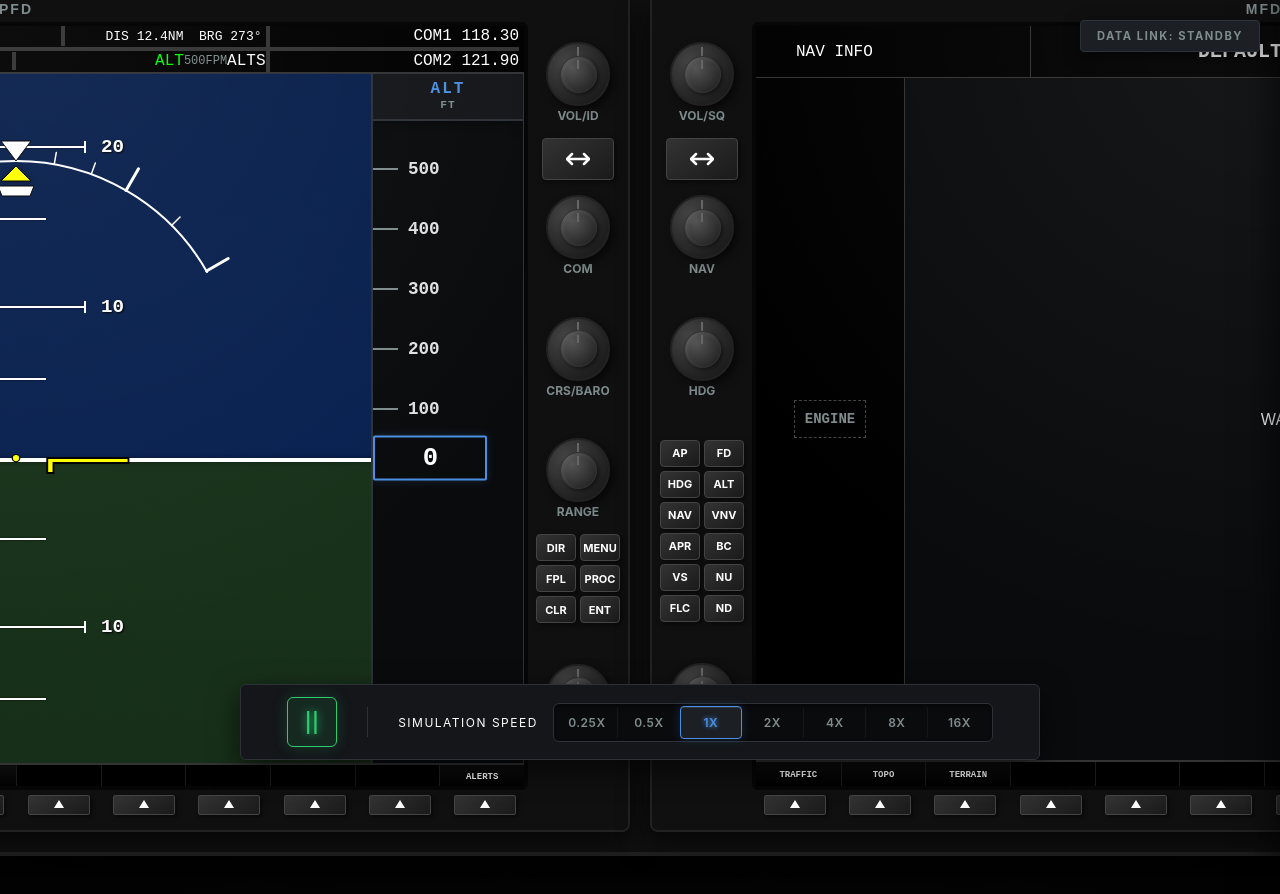
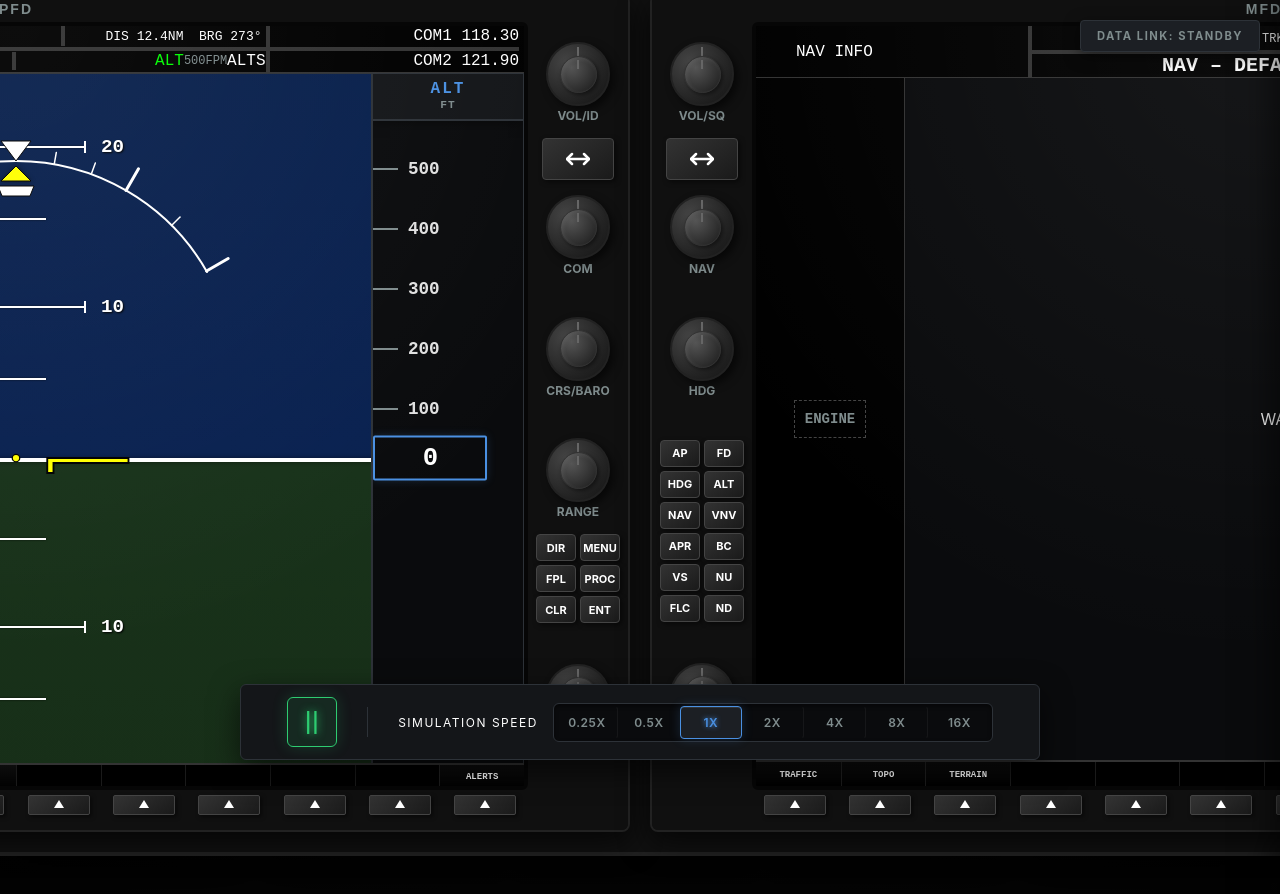
Before and after one commit to mirotol/aviation, a React (Vite) app in the folder frontend/: page / in a window 1280 px wide. Shown: the top 894 px of the page. Built offline with nearby package versions, Linux system fonts and the light colour scheme; no server answers.

Commit message:
Refactor mfd page header to show current page and nav data

```diff
--- a/frontend/src/features/mfd/components/MFDPageHeader.tsx
+++ b/frontend/src/features/mfd/components/MFDPageHeader.tsx
@@ -1,4 +1,6 @@
 import React from 'react';
+import { useWebSocket } from '../../../hooks/useWebSocket';
+import { usePageContext } from '../pages/PageContext';
 import '../styles/MFDPageHeader.css';
 
 interface MFDPageHeaderProps {
@@ -8,12 +10,49 @@ interface MFDPageHeaderProps {
 }
 
 export const MFDPageHeader: React.FC<MFDPageHeaderProps> = ({ title, pageIndex, pageCount }) => {
+  const { snapshot } = useWebSocket();
+  const { mfdPageGroup, mfdModalPage } = usePageContext();
+
+  const gs = snapshot ? Math.round(snapshot.airSpeed.speed) : 0;
+  const trk = snapshot ? Math.round(snapshot.attitude.yaw) : 0;
+  const trkStr = trk.toString().padStart(3, '0');
+
+  const groupLabel = mfdModalPage || mfdPageGroup;
+
   return (
     <div className="mfd-page-header">
-      <div className="header-section left">NAV INFO</div>
+      <div className="header-section left">{groupLabel} INFO</div>
+
       <div className="header-section center">
-        <div className="page-title">{title}</div>
+        {/* TOP: NAV DATA */}
+        <div className="center-row top">
+          <div className="nav-metric">
+            <span className="nav-label">GS</span>
+            <span className="nav-value">{gs}KT</span>
+          </div>
+
+          <div className="nav-metric">
+            <span className="nav-label">DTK</span>
+            <span className="nav-value">273°</span>
+          </div>
+
+          <div className="nav-metric">
+            <span className="nav-label">TRK</span>
+            <span className="nav-value">{trkStr}°</span>
+          </div>
+
+          <div className="nav-metric">
+            <span className="nav-label">ETE</span>
+            <span className="nav-value">00:18</span>
+          </div>
+        </div>
+
+        {/* BOTTOM: PAGE INFO */}
+        <div className="center-row bottom">
+          <div className="page-title">{groupLabel} – {title}</div>
+        </div>
       </div>
+
       <div className="header-section right">COM INFO</div>
     </div>
   );
--- a/frontend/src/features/mfd/components/NavigationDisplay.tsx
+++ b/frontend/src/features/mfd/components/NavigationDisplay.tsx
@@ -557,15 +557,6 @@ const NavigationDisplay: React.FC<NavigationDisplayProps> = ({ initialRangeNM =
           </svg>
         </div>
 
-        <div className="map-overlay">
-          <div className="stat">
-            GS <span className="value">{Math.round(snapshot.airSpeed.speed)} KT</span>
-          </div>
-          <div className="stat">
-            TRK <span className="value">{Math.round(track).toString().padStart(3, '0')}°</span>
-          </div>
-        </div>
-
         <div className="range-indicator">{rangeNM} NM</div>
       </div>
     </div>
--- a/frontend/src/features/mfd/pages/PageContext.tsx
+++ b/frontend/src/features/mfd/pages/PageContext.tsx
@@ -5,7 +5,7 @@ import { NavigationMapPage, TrafficMapPage, PlaceholderPage } from './PageDefini
  * MFD Page Group identifiers.
  * To add a new group (e.g., 'SYSTEM'), add it here and update MFD_PAGES.
  */
-export type MFDPageGroup = 'MAP' | 'WPT' | 'AUX' | 'NRST' | 'FPL' | 'PROC';
+export type MFDPageGroup = 'NAV' | 'WPT' | 'AUX' | 'NRST' | 'FPL' | 'PROC';
 
 /**
  * Configuration for a single softkey (buttons at the bottom of the screen).
@@ -68,7 +68,7 @@ interface PageStateContextType {
 
   // Navigation Actions
   setMfdPageGroup: (group: MFDPageGroup) => void;
-  /** Cycle to the next major MFD group (MAP -> WPT -> AUX -> NRST) */
+  /** Cycle to the next major MFD group (NAV -> WPT -> AUX -> NRST) */
   nextMfdPageGroup: () => void;
   /** Cycle to the previous major MFD group */
   prevMfdPageGroup: () => void;
@@ -100,29 +100,29 @@ interface PageStateContextType {
  * 2. Add a new entry to the appropriate group array below.
  */
 export const MFD_PAGES: Record<MFDPageGroup, PageDefinition[]> = {
-  MAP: [
+  NAV: [
     {
-      id: 'MAP_NAV',
+      id: 'NAV_DEFAULT',
       name: 'Default NAV',
       component: NavigationMapPage,
       softkeys: () => [
-        { label: 'TRAFFIC', id: 'MAP_TRAFFIC' },
-        { label: 'TOPO', id: 'MAP_TOPO' },
-        { label: 'TERRAIN', id: 'MAP_TERRAIN' },
+        { label: 'TRAFFIC', id: 'NAV_TRAFFIC' },
+        { label: 'TOPO', id: 'NAV_TOPO' },
+        { label: 'TERRAIN', id: 'NAV_TERRAIN' },
       ],
     },
     {
-      id: 'MAP_TFC',
+      id: 'NAV_TFC',
       name: 'Traffic Map',
       component: TrafficMapPage,
     },
     {
-      id: 'MAP_WEATHER',
+      id: 'NAV_WEATHER',
       name: 'Weather Data Link',
       component: () => <PlaceholderPage name="Weather Data Link" />,
     },
     {
-      id: 'MAP_TERRAIN',
+      id: 'NAV_TERRAIN',
       name: 'Terrain Proximity',
       component: () => <PlaceholderPage name="Terrain Proximity" />,
     },
@@ -275,9 +275,9 @@ const PageStateContext = createContext<PageStateContextType | null>(null);
  * including which page is active and what softkeys are currently shown.
  */
 export const PageProvider: React.FC<{ children: React.ReactNode }> = ({ children }) => {
-  const [mfdPageGroup, setMfdPageGroup] = useState<MFDPageGroup>('MAP');
+  const [mfdPageGroup, setMfdPageGroup] = useState<MFDPageGroup>('NAV');
   const [mfdGroupSelections, setMfdGroupSelections] = useState<Record<MFDPageGroup, number>>({
-    MAP: 0,
+    NAV: 0,
     WPT: 0,
     AUX: 0,
     NRST: 0,
@@ -291,7 +291,7 @@ export const PageProvider: React.FC<{ children: React.ReactNode }> = ({ children
   /**
    * The list of major page groups that can be cycled using the outer knob on MFD.
    */
-  const groups: MFDPageGroup[] = ['MAP', 'WPT', 'AUX', 'NRST'];
+  const groups: MFDPageGroup[] = ['NAV', 'WPT', 'AUX', 'NRST'];
 
   const pushSoftkeys = useCallback((layer: SoftkeyLayer) => {
     setMfdSoftkeyStack((prev) => [...prev, layer]);
--- a/frontend/src/features/mfd/styles/MFDPageHeader.css
+++ b/frontend/src/features/mfd/styles/MFDPageHeader.css
@@ -1,7 +1,6 @@
 .mfd-page-header {
   display: flex;
-  justify-content: space-between;
-  align-items: center;
+  align-items: stretch;
   height: 100%;
   padding: 0 40px;
   background: #000;
@@ -12,24 +11,44 @@
 
 .header-section {
   display: flex;
-  align-items: center;
   height: 100%;
+  box-sizing: border-box;
 }
 
 .header-section.left {
   flex: 1;
+  align-items: center;
 }
 
 .header-section.center {
   flex: 2;
-  justify-content: center;
-  border-left: 1px solid #333;
-  border-right: 1px solid #333;
+  flex-direction: column;
+  border-left: 4px solid #333;
+  border-right: 4px solid #333;
 }
 
 .header-section.right {
   flex: 1;
+  align-items: center;
   justify-content: flex-end;
+}
+
+.center-row {
+  display: flex;
+  align-items: center;
+  width: 100%;
+  flex: 1; /* 50 / 50 split */
+  box-sizing: border-box;
+}
+
+.center-row.top {
+  justify-content: center;
+  gap: 20px;
+}
+
+.center-row.bottom {
+  justify-content: center;
+  border-top: 4px solid #333; /* perfectly aligned divider */
 }
 
 .engine-data-summary .label {
@@ -77,3 +96,25 @@
 .dot.active {
   color: var(--aviation-green);
 }
+
+/* NAV METRICS (GS / DTK / TRK / ETE) */
+.nav-metric {
+  display: flex;
+  align-items: baseline;
+  gap: 6px;
+  white-space: nowrap;
+  font-size: 14px;
+  font-weight: bold;
+}
+
+.nav-label {
+  color: #ffffff;
+  font-size: 12px;
+  font-weight: normal;
+}
+
+.nav-value {
+  color: var(--universal-magenta);
+  font-size: 14px;
+  font-weight: bold;
+}
```
